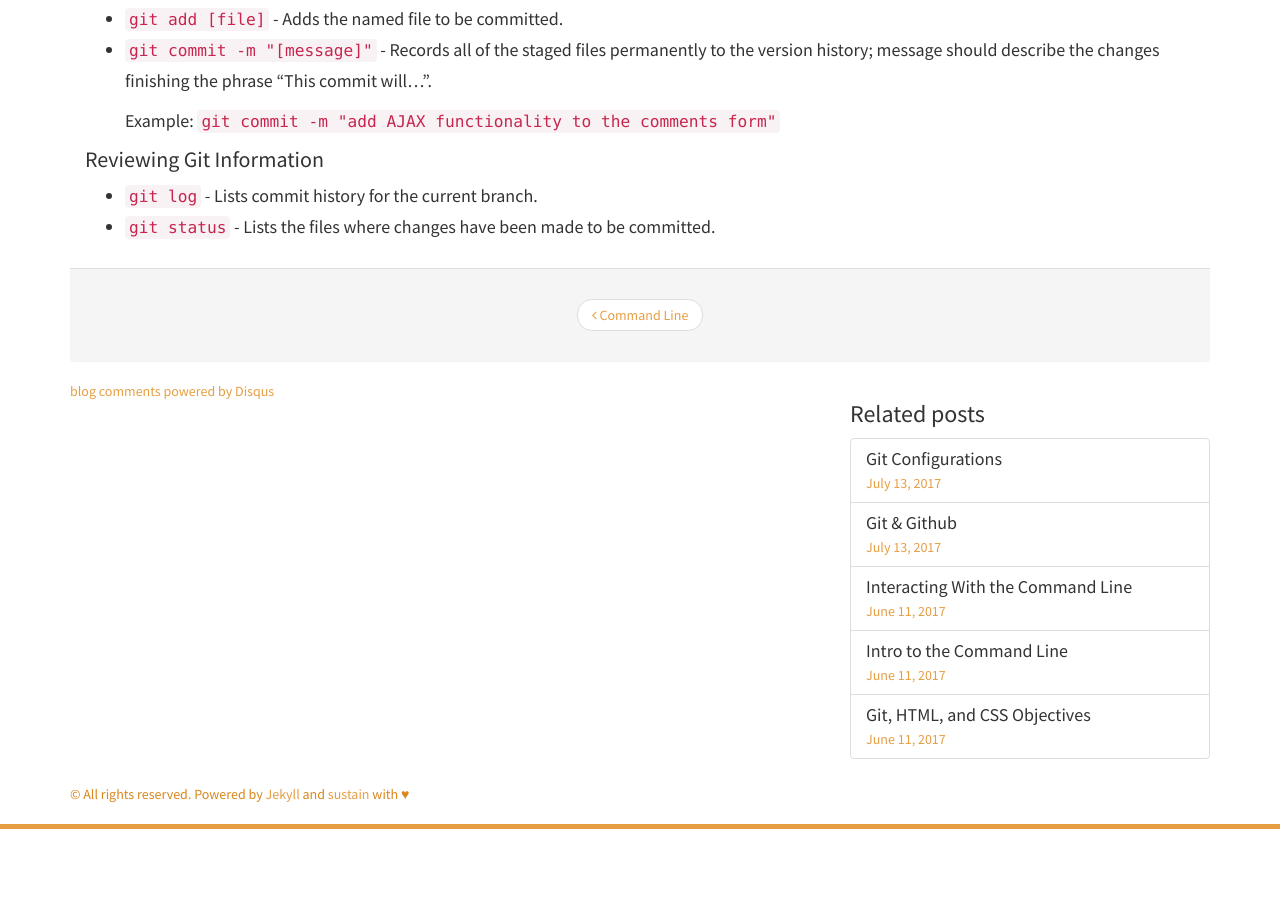
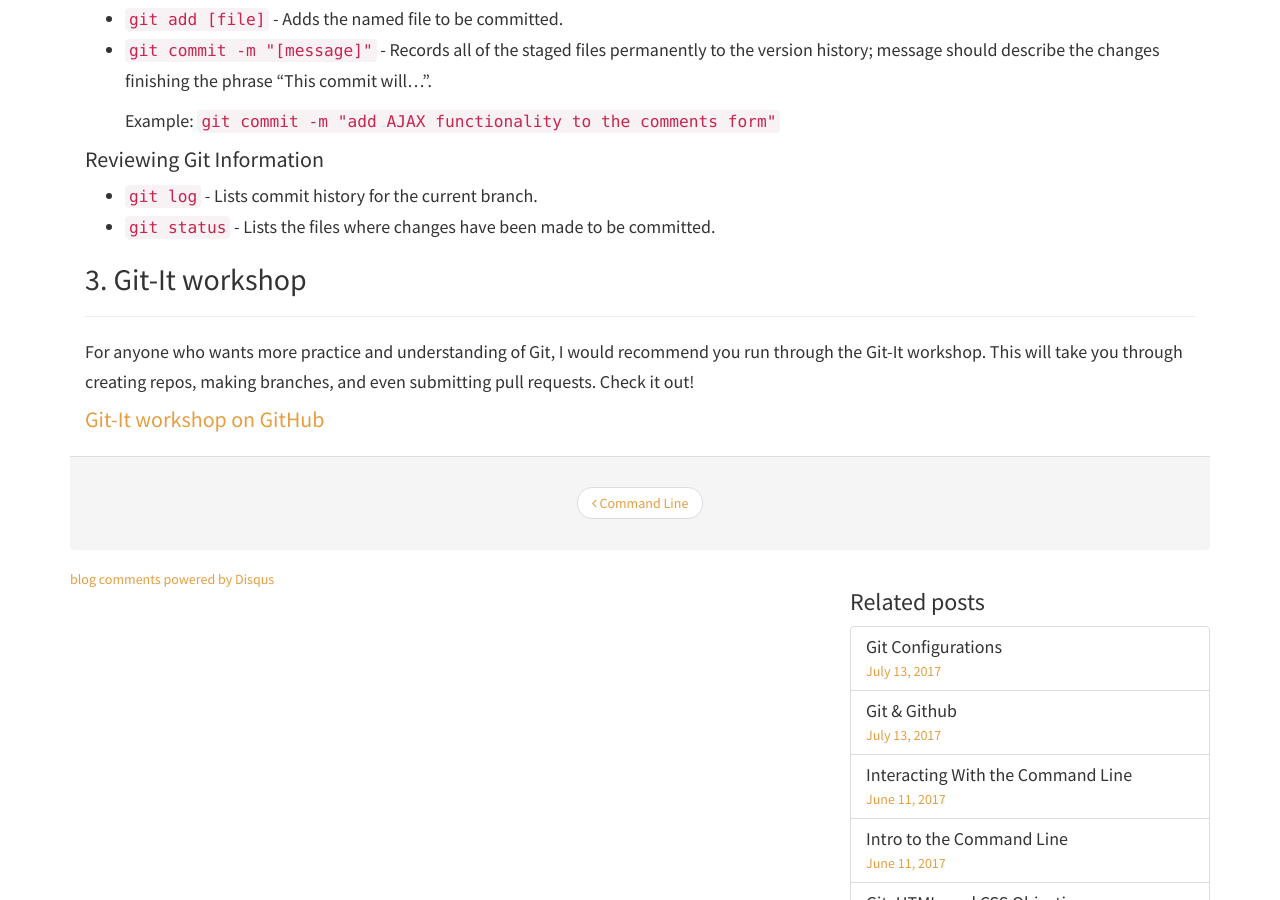
Before and after one commit to techmilldenton/intro-to-webdev, a Jekyll site: the page built from _homework/git.md, in a window 1280 px wide and 900 px high, scrolled down 1439 px. Built offline with Jekyll 4.4.1, drawn with Linux system fonts in a browser that asks for light colours; nearby versions of some CDN libraries; comment, search, counter and statistics services are not loaded; before the commit the page ends 2268 px from its top, so only the background shows below that.

Commit message:
update git homework

```diff
--- a/_homework/git.md
+++ b/_homework/git.md
@@ -60,3 +60,9 @@ In this reference, examples in brackets `[xxx]`, should be entirely replaced by
 #### Reviewing Git Information
 * `git log` - Lists commit history for the current branch.
 * `git status` - Lists the files where changes have been made to be committed.
+
+## 3. Git-It workshop
+****
+For anyone who wants more practice and understanding of Git, I would recommend you run through the Git-It workshop. This will take you through creating repos, making branches, and even submitting pull requests. Check it out!
+
+#### [Git-It workshop on GitHub](https://github.com/jlord/git-it-electron)
```
